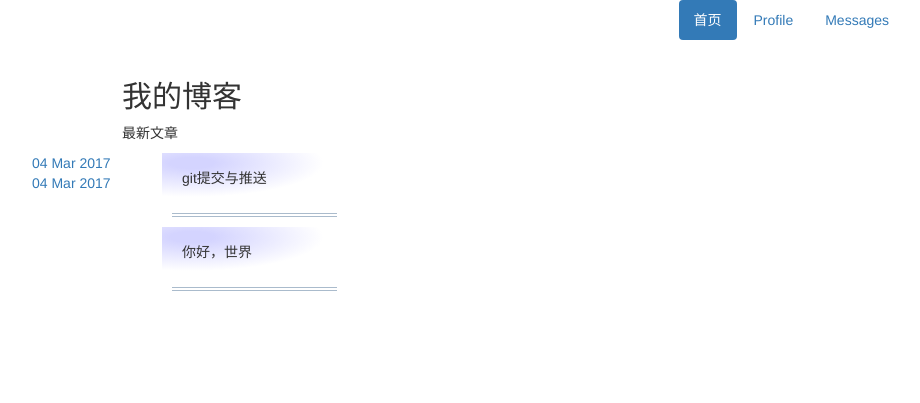
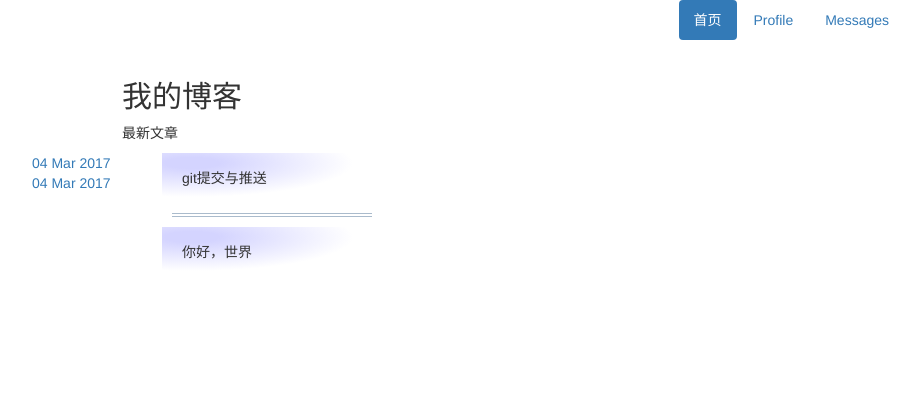
Before and after one commit to ww19960906/ww19960906.github.io, a Jekyll site: the page built from index.html, in a window 1280 px wide. Shown: the top 403 px of the page, without its empty margins (137-1057 px from the left). Built offline with Jekyll 4.4.1, drawn with Linux system fonts in a browser that asks for light colours.

Commit message:
简介样式

```diff
--- a/css/index.css
+++ b/css/index.css
@@ -20,7 +20,7 @@
   border-bottom: 1px solid #abc;
 }
 
-.postList li::last-child:after{
+.postList li:last-child::after{
   display: none;
 }
 
@@ -32,10 +32,9 @@
 
 .postEcp{
   overflow: hidden;
-  text-overflow: ellipsis;
-  line-height: 25px;
-  width: 95%;
-  padding-left: 10px;
+  line-height: 24px;
+  margin-left: 10px;
+  margin-right: 35px;
   color: #444;
 }
 
```
